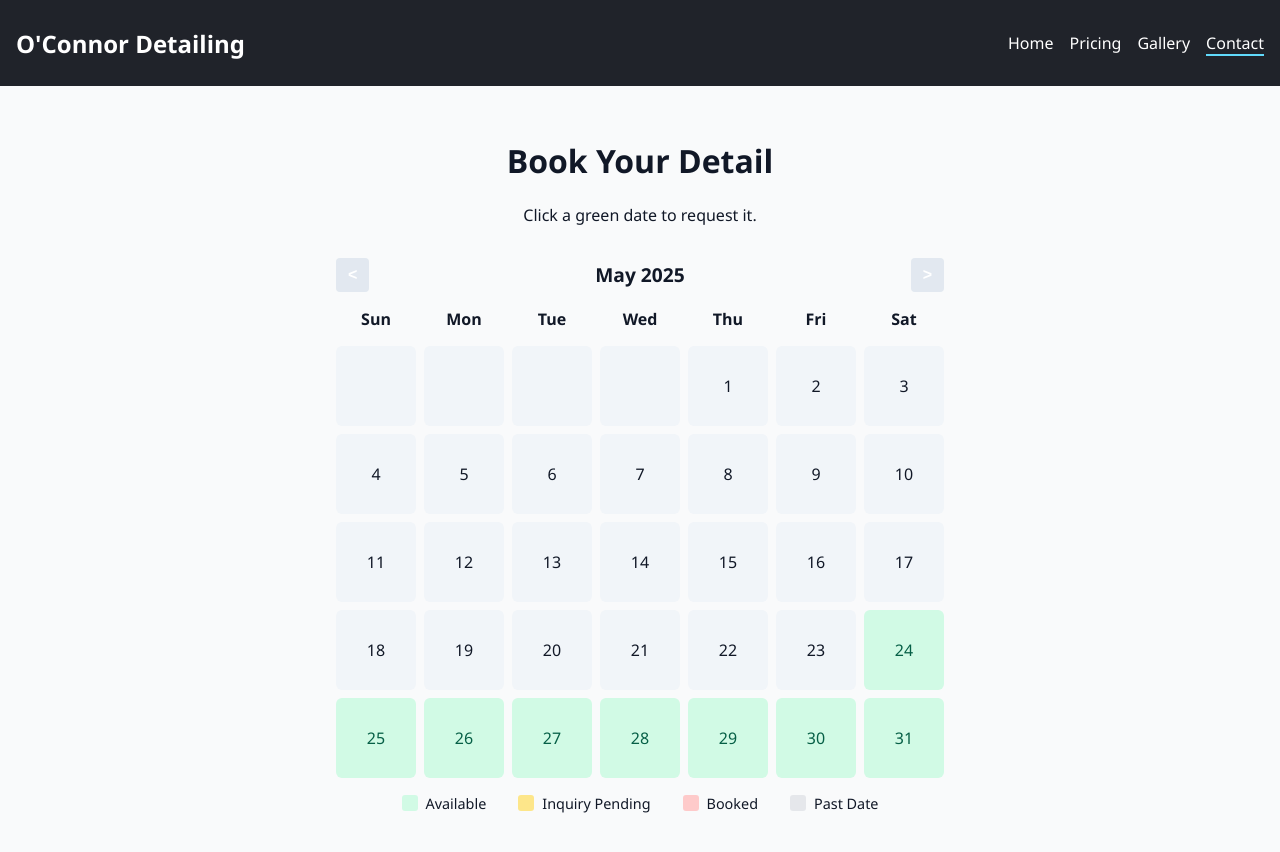
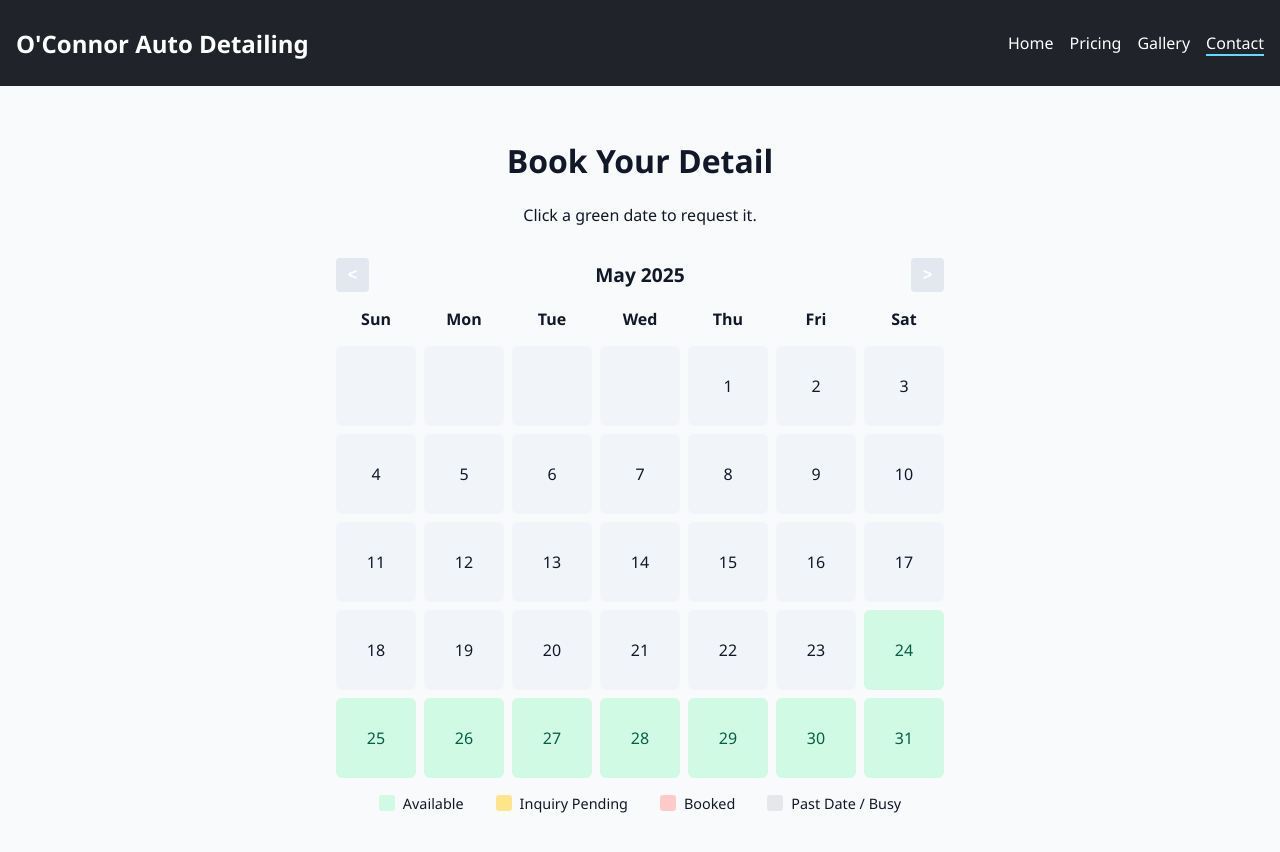
Before and after one commit to cmo7909/OConnorDetailing, a React (Create React App) app in the folder oconnor-detailing/: page /contact in a window 1280 px wide. Shown: the top 852 px of the page. Built offline with nearby package versions, Linux system fonts and the light colour scheme.

Commit message:
minor changes

```diff
--- a/oconnor-detailing/src/Components/Navbar.jsx
+++ b/oconnor-detailing/src/Components/Navbar.jsx
@@ -17,7 +17,7 @@ const Navbar = () => {
 return (
     <nav className="navbar">
       <div className="navbar-logo">
-        <Link to="/">O'Connor Detailing</Link>
+        <Link to="/">O'Connor Auto Detailing</Link>
       </div>
 
       <div
--- a/oconnor-detailing/src/Pages/AvailabilityCalendar.jsx
+++ b/oconnor-detailing/src/Pages/AvailabilityCalendar.jsx
@@ -83,7 +83,7 @@ const AvailabilityCalendar = ({ onDateSelect, pendingDates = [] }) => {
           <span className="legend-color unavailable" /> Booked
         </div>
         <div className="legend-item">
-          <span className="legend-color past" /> Past Date
+          <span className="legend-color past" /> Past Date / Busy
         </div>
       </div>
     </div>
--- a/oconnor-detailing/src/Pages/Home.jsx
+++ b/oconnor-detailing/src/Pages/Home.jsx
@@ -18,7 +18,7 @@ const Home = () => {
       <section className="about">
         <h2>About Us</h2>
         <p>
-          At <strong>O'Connor Detailing</strong>, we’re passionate about bringing that <em>like-new</em> feeling back to your vehicle.
+          At <strong>O'Connor Auto Detailing</strong>, we’re passionate about bringing that <em>like-new</em> feeling back to your vehicle.
           Born from a love for cars and a commitment to quality, we provide professional detailing services
           at a lower price. Whether you need a quick refresh or a deep clean inside and out, we’ve got you covered.
         </p>
```
